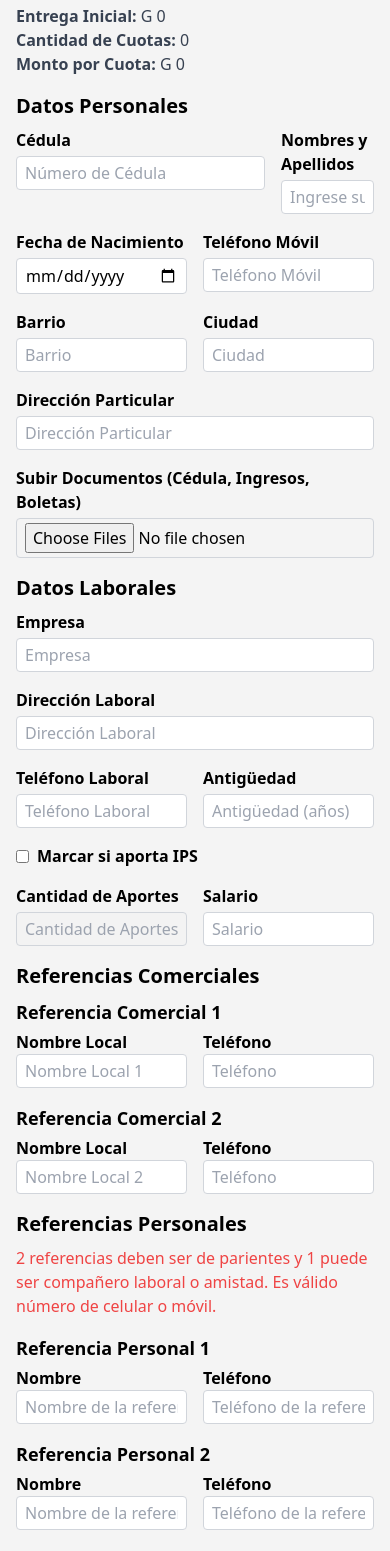
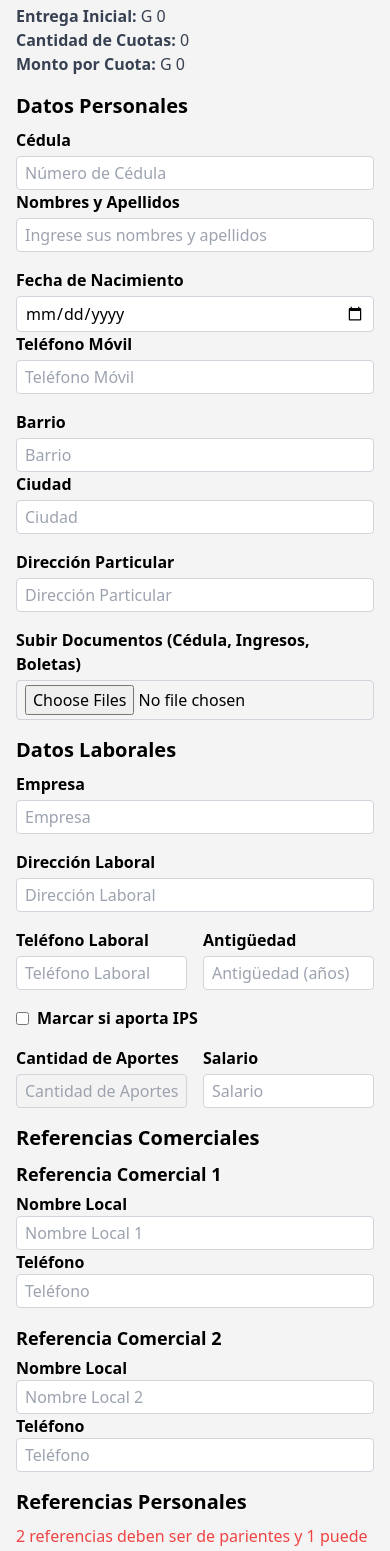
Before and after one commit to ChelochoX/tuvendedor-front, a React (Vite) app: page /solicitarcredito in a window 390 px wide. Shown: the part 222-1773 px from the top of the page. Built offline with nearby package versions, Linux system fonts and the light colour scheme.

Commit message:
se ajusta el comportamiento del formulario para que muestre de manera correcta en modo movil

```diff
--- a/src/pages/MotosDetalle.jsx
+++ b/src/pages/MotosDetalle.jsx
@@ -37,8 +37,6 @@ function MotosDetalle() {
           ? `${apiUrl}${basePath}productopromo/${modeloFormateado}`
           : `${apiUrl}${basePath}producto/${modeloFormateado}`;
 
-        console.log("Endpoint seleccionado:", endpoint);
-
         const response = await axios.get(endpoint);
         const data = response.data;
 
@@ -63,9 +61,7 @@ function MotosDetalle() {
             setCuotaMasBajaPromo(data.planes[0].importePromo);
           }
         }
-      } catch (error) {
-        console.error("Error al obtener los datos del producto:", error);
-      }
+      } catch (error) {}
     };
 
     obtenerDatosProducto();
@@ -127,9 +123,7 @@ function MotosDetalle() {
         } else if (response.data.montoPorCuota) {
           setMontoPorCuota(response.data.montoPorCuota);
         }
-      } catch (error) {
-        console.error("Error al calcular el monto de la cuota:", error);
-      }
+      } catch (error) {}
     }
   };
 
--- a/src/pages/SolicitudCredito.jsx
+++ b/src/pages/SolicitudCredito.jsx
@@ -246,21 +246,21 @@ function SolicitudCredito() {
         {/* Datos Personales */}
         <h2 className="text-xl font-bold mb-2">Datos Personales</h2>
 
-        <div className="flex space-x-4 mb-4">
-          <div className="w-min">
+        <div className="flex flex-col md:flex-row md:space-x-4 mb-4">
+          <div className="w-full md:w-1/2">
             <label className="block font-semibold mb-1">Cédula</label>
             <input
               type="text"
               maxLength="10" // Limita a 10 caracteres
               value={cedulaIdentidad}
               onChange={handlecedulaIdentidadChange}
-              className="border border-gray-300 px-2 py-1 rounded"
+              className="border border-gray-300 px-2 py-1 w-full rounded"
               placeholder="Número de Cédula"
               required
             />
           </div>
 
-          <div className="flex-grow">
+          <div className="w-full md:w-1/2">
             <label className="block font-semibold mb-1">
               Nombres y Apellidos
             </label>
@@ -275,8 +275,8 @@ function SolicitudCredito() {
           </div>
         </div>
 
-        <div className="flex space-x-4 mb-4">
-          <div className="w-1/2">
+        <div className="flex flex-col md:flex-row md:space-x-4 mb-4">
+          <div className="w-full md:w-1/2">
             <label className="block font-semibold mb-1">
               Fecha de Nacimiento
             </label>
@@ -289,7 +289,7 @@ function SolicitudCredito() {
             />
           </div>
 
-          <div className="w-1/2">
+          <div className="w-full md:w-1/2">
             <label className="block font-semibold mb-1">Teléfono Móvil</label>
             <input
               type="text"
@@ -303,8 +303,8 @@ function SolicitudCredito() {
         </div>
 
         {/* Barrio y Ciudad */}
-        <div className="flex space-x-4 mb-4">
-          <div className="w-1/2">
+        <div className="flex flex-col md:flex-row md:space-x-4 mb-4">
+          <div className="w-full md:w-1/2">
             <label className="block font-semibold mb-1">Barrio</label>
             <input
               type="text"
@@ -315,7 +315,7 @@ function SolicitudCredito() {
               required
             />
           </div>
-          <div className="w-1/2">
+          <div className="w-full md:w-1/2">
             <label className="block font-semibold mb-1">Ciudad</label>
             <input
               type="text"
@@ -457,8 +457,8 @@ function SolicitudCredito() {
             <h3 className="text-lg font-semibold mb-1">
               Referencia Comercial {index + 1}
             </h3>
-            <div className="flex space-x-4 mb-2">
-              <div className="w-1/2">
+            <div className="flex flex-col md:flex-row md:space-x-4 mb-2">
+              <div className="w-full md:w-1/2">
                 <label className="block font-semibold">Nombre Local</label>
                 <input
                   type="text"
@@ -474,7 +474,7 @@ function SolicitudCredito() {
                   placeholder={`Nombre Local ${index + 1}`}
                 />
               </div>
-              <div className="w-1/2">
+              <div className="w-full md:w-1/2">
                 <label className="block font-semibold">Teléfono</label>
                 <input
                   type="text"
@@ -506,8 +506,8 @@ function SolicitudCredito() {
             <h3 className="text-lg font-semibold mb-1">
               Referencia Personal {index + 1}
             </h3>
-            <div className="flex space-x-4 mb-2">
-              <div className="w-1/2">
+            <div className="flex flex-col md:flex-row md:space-x-4 mb-2">
+              <div className="w-full md:w-1/2">
                 <label className="block font-semibold">Nombre</label>
                 <input
                   type="text"
@@ -523,7 +523,7 @@ function SolicitudCredito() {
                   placeholder={`Nombre de la referencia ${index + 1}`}
                 />
               </div>
-              <div className="w-1/2">
+              <div className="w-full md:w-1/2">
                 <label className="block font-semibold">Teléfono</label>
                 <input
                   type="text"
```
